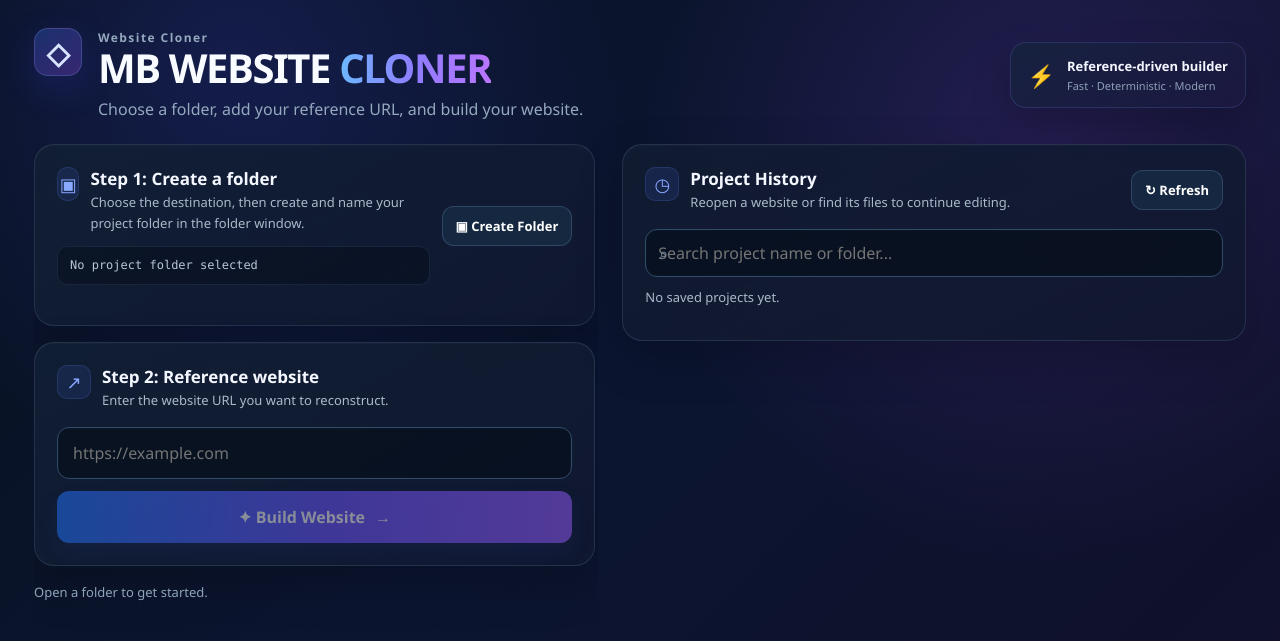
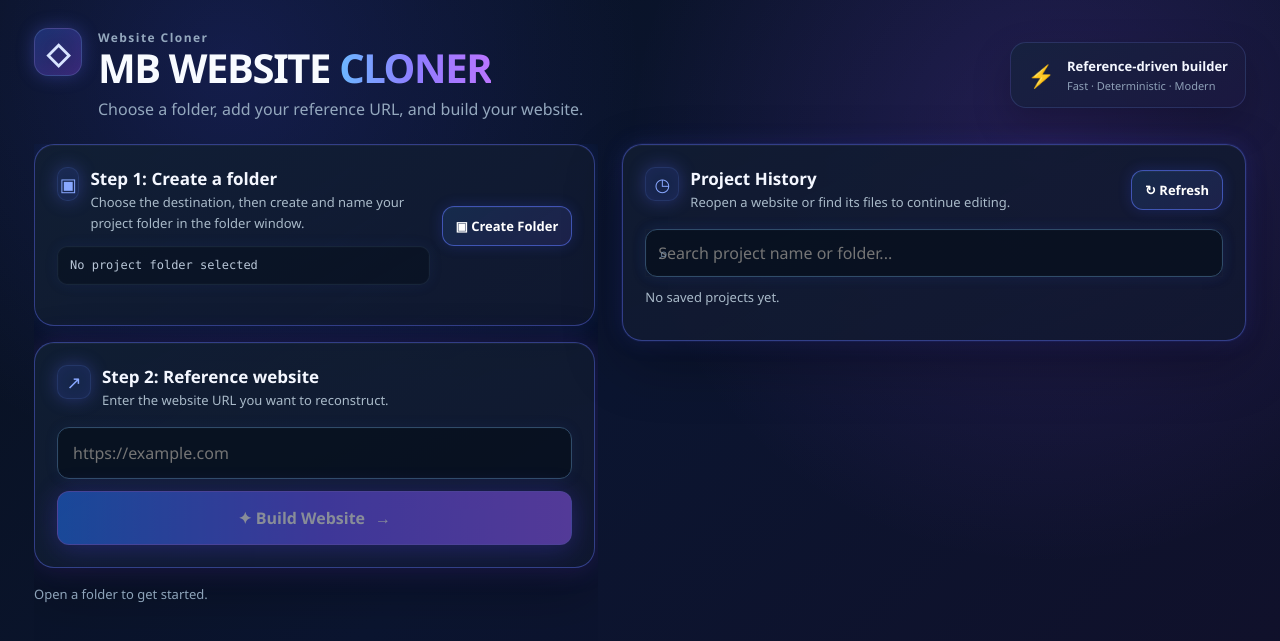
Before and after one commit to marcelino09327228053-stack/website-cloner, a FastAPI app: page / in a window 1280 px wide. Shown: the top 641 px of the page. Run offline with FastAPI, Linux system fonts and the light colour scheme; data that the repository does not hold is empty.

Commit message:
Automatic pre-AI-edit checkpoint

```diff
--- a/static/style.css
+++ b/static/style.css
@@ -55,3 +55,108 @@
 #projectHistory::-webkit-scrollbar-track,.workspace-panel::-webkit-scrollbar-track{background:transparent}
 @media(max-width:980px){.hero{align-items:flex-start}.hero-badge{display:none}.hero h1{font-size:34px}.app-grid{grid-template-columns:1fr 1fr}}
 @media(max-width:760px){body{overflow:auto}html,body{height:auto}main{height:auto;min-height:100dvh;padding:18px}.hero{margin-bottom:14px}.brand-mark{width:40px;height:40px}.hero h1{font-size:26px}.app-grid{display:block}.workspace-panel{overflow:visible}.history-panel{margin-top:14px;max-height:none;height:auto}#projectHistory{max-height:420px}.workspace-panel .folder-row{align-items:flex-start}}
+
+.card,.history-panel{
+  border-color:rgba(99,116,255,.42);
+  box-shadow:
+    0 0 0 1px rgba(83,101,255,.08),
+    0 0 22px rgba(66,74,255,.16),
+    0 22px 58px rgba(0,0,0,.28),
+    inset 0 1px rgba(255,255,255,.04);
+}
+.project-card{box-shadow:0 0 26px rgba(52,107,255,.18),0 22px 58px rgba(0,0,0,.28),inset 0 1px rgba(255,255,255,.04)}
+.reference-card{box-shadow:0 0 28px rgba(126,71,255,.2),0 22px 58px rgba(0,0,0,.28),inset 0 1px rgba(255,255,255,.04)}
+.result-card{box-shadow:0 0 26px rgba(34,210,125,.13),0 22px 58px rgba(0,0,0,.28),inset 0 1px rgba(255,255,255,.04)}
+.section-title .icon,.brand-mark{
+  box-shadow:0 0 18px rgba(92,107,255,.32),inset 0 0 16px rgba(102,89,255,.08);
+}
+button,.button{
+  border:1px solid rgba(112,126,255,.72);
+  box-shadow:0 0 0 1px rgba(96,78,255,.1),0 0 18px rgba(76,84,255,.28),0 10px 24px rgba(20,27,90,.28);
+}
+button:hover:not(:disabled),.button:hover{
+  border-color:rgba(155,135,255,.92);
+  box-shadow:0 0 0 1px rgba(119,102,255,.2),0 0 25px rgba(92,76,255,.48),0 12px 30px rgba(22,27,90,.34);
+}
+.secondary{
+  background:linear-gradient(145deg,rgba(22,43,76,.96),rgba(31,35,78,.9));
+  border:1px solid rgba(93,119,255,.58);
+  box-shadow:0 0 14px rgba(62,85,255,.2),inset 0 1px rgba(255,255,255,.035);
+}
+#build{
+  border:1px solid rgba(141,112,255,.82);
+  box-shadow:0 0 24px rgba(103,72,255,.42),0 12px 28px rgba(43,48,171,.3);
+}
+input,.path-field,.search-wrap{
+  box-shadow:0 0 14px rgba(47,78,177,.1),inset 0 0 0 1px rgba(255,255,255,.012);
+}
+input:focus{
+  box-shadow:0 0 0 2px rgba(89,104,255,.16),0 0 22px rgba(70,83,255,.3);
+}
+.history-row{
+  display:grid;
+  grid-template-columns:112px minmax(0,1fr);
+  grid-template-areas:
+    "preview info"
+    "preview actions";
+  gap:8px 14px;
+  margin:10px 2px;
+  padding:12px;
+  border:1px solid rgba(84,104,255,.28);
+  border-radius:16px;
+  background:linear-gradient(145deg,rgba(11,23,43,.84),rgba(19,22,53,.78));
+  box-shadow:0 0 18px rgba(62,72,255,.12),inset 0 1px rgba(255,255,255,.025);
+}
+.history-row:first-child{border-top:1px solid rgba(84,104,255,.28)}
+.history-preview{
+  grid-area:preview;
+  width:112px;
+  height:78px;
+  overflow:hidden;
+  border-radius:11px;
+  border:1px solid rgba(96,115,255,.48);
+  background:linear-gradient(145deg,#0a1729,#15143b);
+  box-shadow:0 0 16px rgba(72,86,255,.22);
+  pointer-events:none;
+}
+.history-preview iframe{
+  width:400%;
+  height:400%;
+  border:0;
+  transform:scale(.25);
+  transform-origin:top left;
+  background:#fff;
+}
+.history-preview-fallback{
+  width:100%;
+  height:100%;
+  display:grid;
+  place-items:center;
+  font-size:36px;
+  color:#7d8fff;
+  text-shadow:0 0 18px rgba(98,99,255,.7);
+}
+.history-info{grid-area:info;min-width:0}
+.history-info h3{margin-top:2px}
+.history-actions{
+  grid-area:actions;
+  margin-top:2px;
+  display:flex;
+  flex-wrap:wrap;
+  gap:7px;
+}
+.history-actions .secondary{
+  padding:7px 10px;
+  font-size:11px;
+}
+@media(max-width:900px){
+  .history-row{grid-template-columns:92px minmax(0,1fr)}
+  .history-preview{width:92px;height:66px}
+}
+@media(max-width:520px){
+  .history-row{
+    grid-template-columns:1fr;
+    grid-template-areas:"preview" "info" "actions";
+  }
+  .history-preview{width:100%;height:110px}
+}
```
